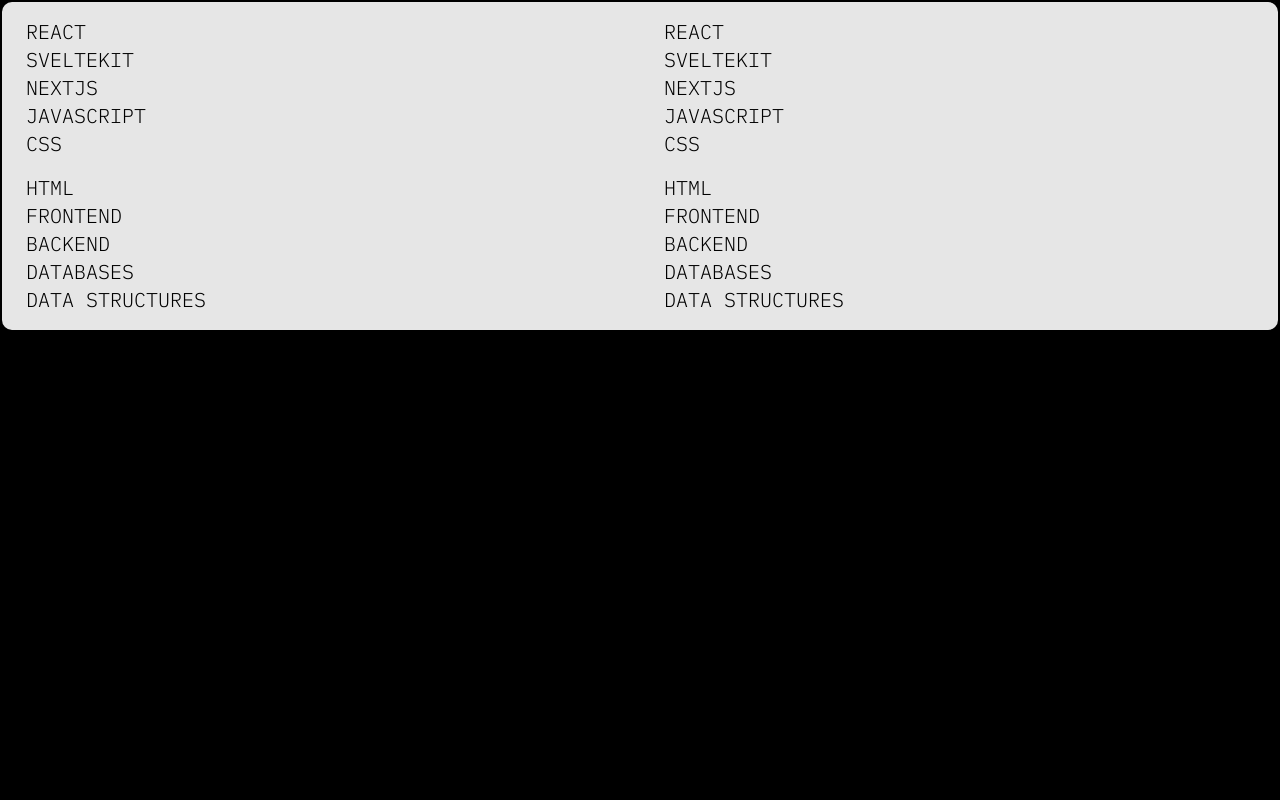
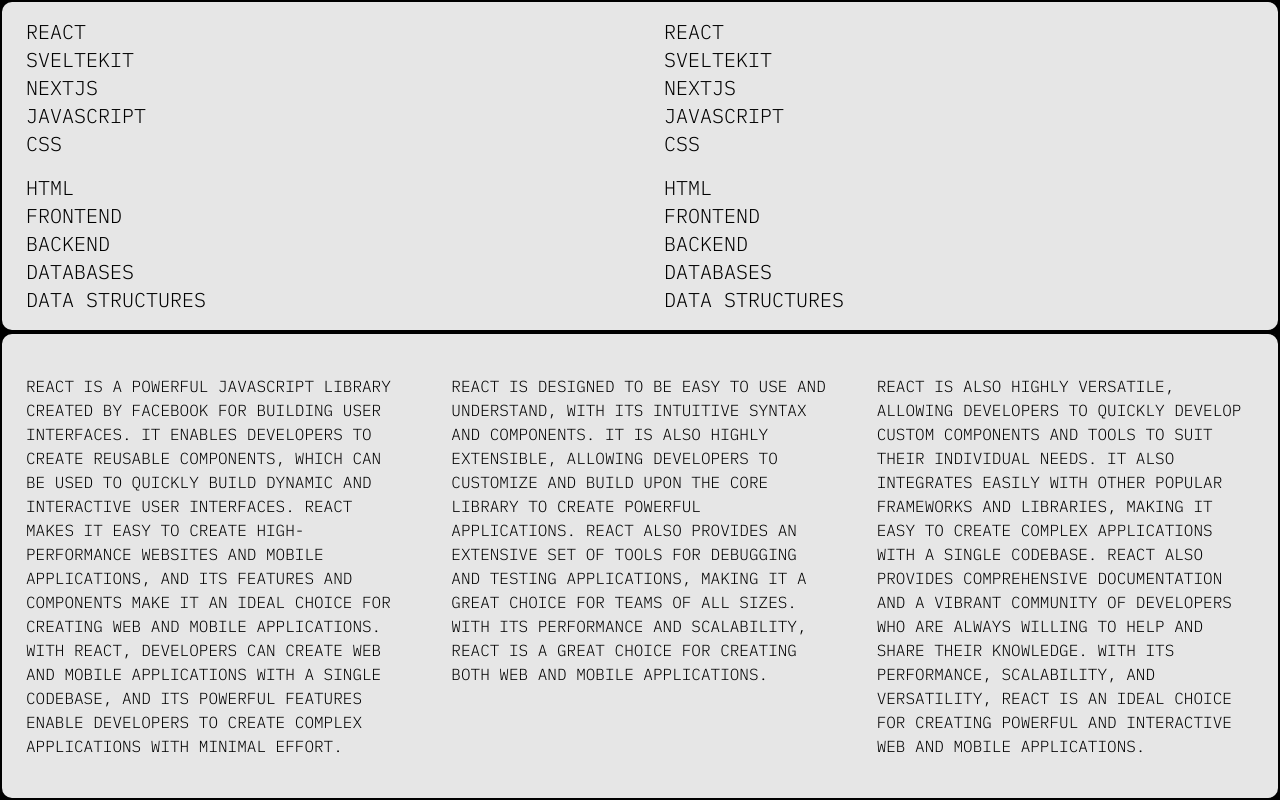
Before and after one commit to youngbloodcyb/portfolio, a Next.js app: page /me in a window 1280 px wide. Shown: the top 800 px of the page. Built offline with nearby package versions, Linux system fonts and the light colour scheme.

Commit message:
add intro component

```diff
--- /dev/null
+++ b/components/intro.js
@@ -0,0 +1,23 @@
+export default function Intro() {
+    return (
+        <section className="w-full rounded-xl border-solid border-black border-2 bg-gray">
+            <div className="flex flex-row items-start justify-start w-full py-10">
+                <div className="w-1/3 mx-6">
+                    <div className="font-mono uppercase">
+                        <p>React is a powerful JavaScript library created by Facebook for building user interfaces. It enables developers to create reusable components, which can be used to quickly build dynamic and interactive user interfaces. React makes it easy to create high-performance websites and mobile applications, and its features and components make it an ideal choice for creating web and mobile applications. With React, developers can create web and mobile applications with a single codebase, and its powerful features enable developers to create complex applications with minimal effort.</p>
+                    </div>
+                </div>
+                <div className="w-1/3 mx-6">
+                    <div className="font-mono uppercase">
+                        <p>React is designed to be easy to use and understand, with its intuitive syntax and components. It is also highly extensible, allowing developers to customize and build upon the core library to create powerful applications. React also provides an extensive set of tools for debugging and testing applications, making it a great choice for teams of all sizes. With its performance and scalability, React is a great choice for creating both web and mobile applications.</p>
+                    </div>
+                </div>
+                <div className="w-1/3 mx-6">
+                    <div className="font-mono uppercase">
+                        <p>React is also highly versatile, allowing developers to quickly develop custom components and tools to suit their individual needs. It also integrates easily with other popular frameworks and libraries, making it easy to create complex applications with a single codebase. React also provides comprehensive documentation and a vibrant community of developers who are always willing to help and share their knowledge. With its performance, scalability, and versatility, React is an ideal choice for creating powerful and interactive web and mobile applications.</p>
+                    </div>
+                </div>
+            </div>
+        </section>
+    )
+}
--- a/pages/me.js
+++ b/pages/me.js
@@ -1,10 +1,12 @@
 import Skills from "@/components/skills"
+import Intro from "@/components/intro"
 
 export default function Me() {
     return (
         <>
             <main className="w-screen h-screen">
                 <Skills/>
+                <Intro/>
             </main>
         </>
     )
```
